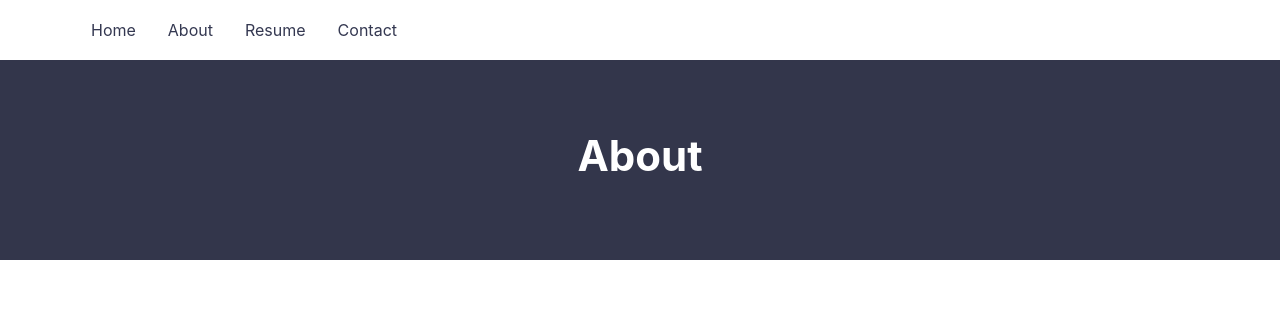
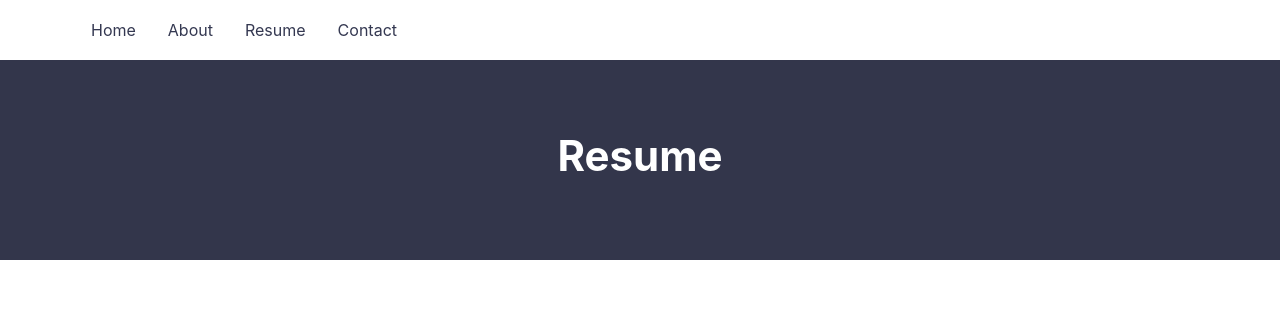
Before and after one commit to rohitsroch/rohitsroch.github.io, a Jekyll site: the page built from resume.md, in a window 1280 px wide. Shown: the top 323 px of the page. Built offline with Jekyll 4.4.1, drawn with Linux system fonts in a browser that asks for light colours.

Commit message:
added disgus

```diff
--- a/_config.yml
+++ b/_config.yml
@@ -37,7 +37,7 @@
 instagram_username: rohitsroch # replace with your_instagram_username or comment to remove link from footer
 
 disqus:
-  shortname: rohitsroch  # to enable comments replace with your_disqus_shortname
+  shortname: https-rohitsroch-github-io  # to enable comments replace with your_disqus_shortname
 
 # google_tag_manager: GTM-XXXXXXX # Uncomment to enable GTM. Replace GTM-XXXXXXX with your GTM container ID
 
--- a/resume.md
+++ b/resume.md
@@ -1,6 +1,6 @@
 ---
 layout: page
-title: About
+title: Resume
 permalink: /resume/
 ---
 
```
